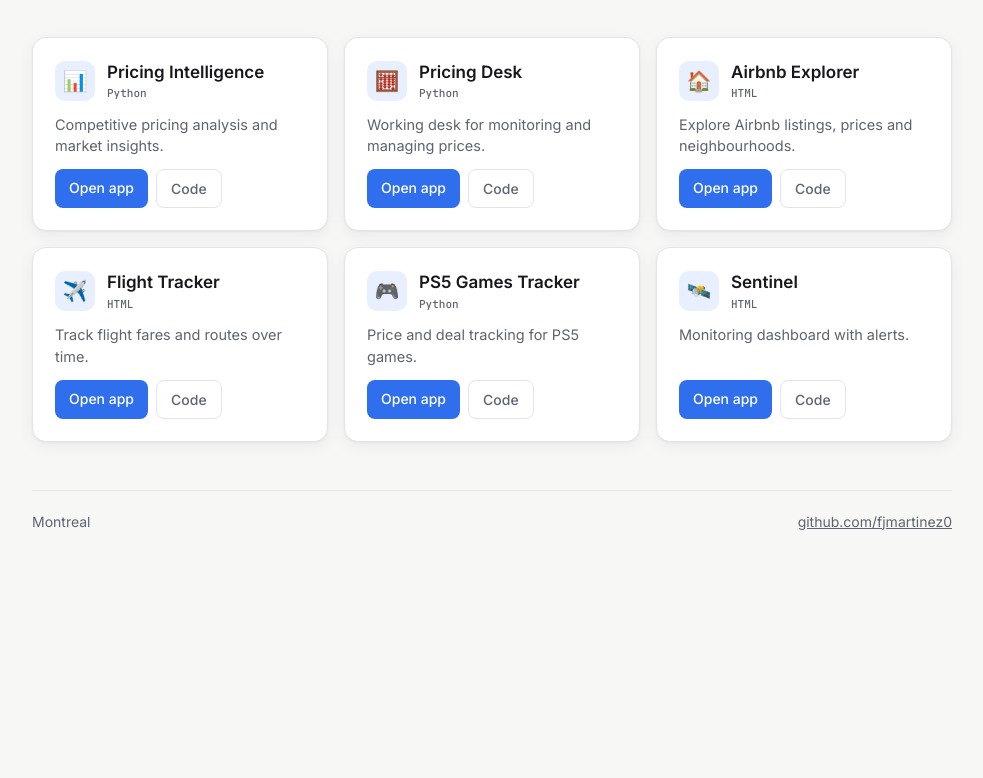
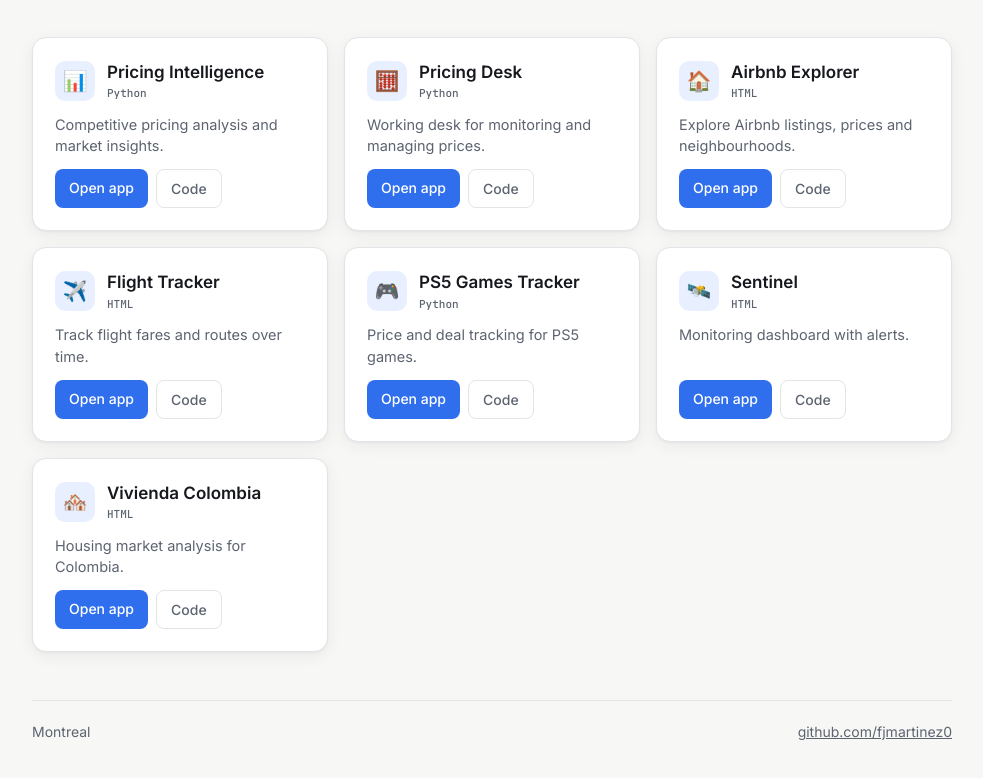
Before and after one commit to fjmartinez0/fjmartinez0.github.io, a plain HTML site: page index.html in a window 1280 px wide. Shown: the part 214-992 px from the top of the page, without its empty margins (148-1131 px from the left). Before the commit the page ends 800 px from the top, so only its background shows below. Drawn offline with Linux system fonts and the light colour scheme.

Commit message:
Add files via upload

```diff
--- a/index.html
+++ b/index.html
@@ -122,7 +122,10 @@
     { repo: "ps5_games_tracker", name: "PS5 Games Tracker",    icon: "🎮", tag: "Python",
       desc: "Price and deal tracking for PS5 games." },
     { repo: "sentinel",          name: "Sentinel",             icon: "🛰️", tag: "HTML",
-      desc: "Monitoring dashboard with alerts." }
+      desc: "Monitoring dashboard with alerts." },
+    { repo: "proyecto_vivienda_colombia", name: "Vivienda Colombia", icon: "🏘️", tag: "HTML",
+      path: "web/",   // the live app lives in the /web/ subfolder
+      desc: "Housing market analysis for Colombia." }
   ];
 
   const grid = document.getElementById("projects");
@@ -136,7 +139,7 @@
       </div>
       <p>${p.desc}</p>
       <div class="links">
-        <a class="btn primary" href="https://${USER}.github.io/${p.repo}/">Open app</a>
+        <a class="btn primary" href="https://${USER}.github.io/${p.repo}/${p.path || ""}">Open app</a>
         <a class="btn ghost" href="https://github.com/${USER}/${p.repo}">Code</a>
       </div>`;
     grid.appendChild(el);
```
